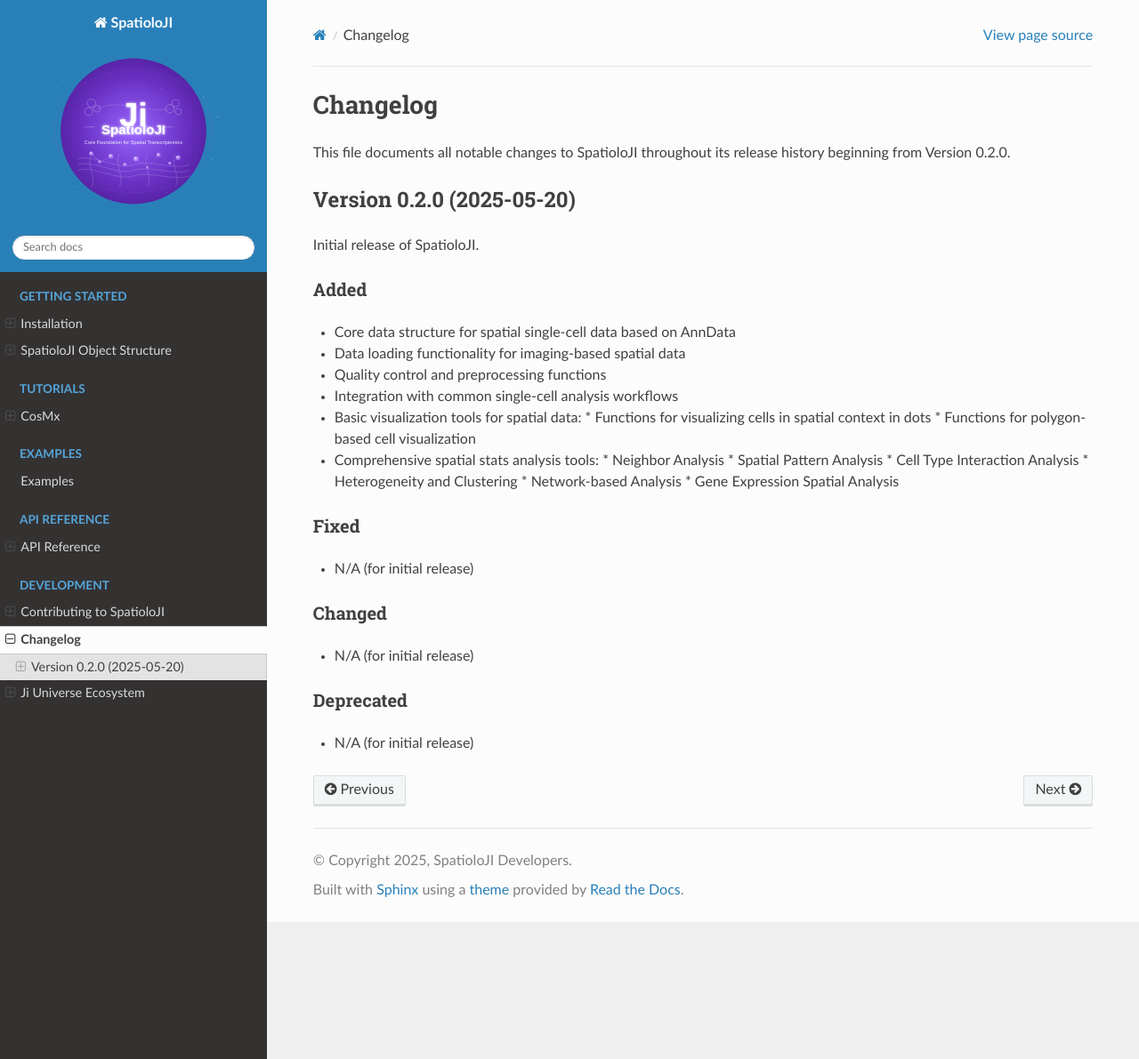
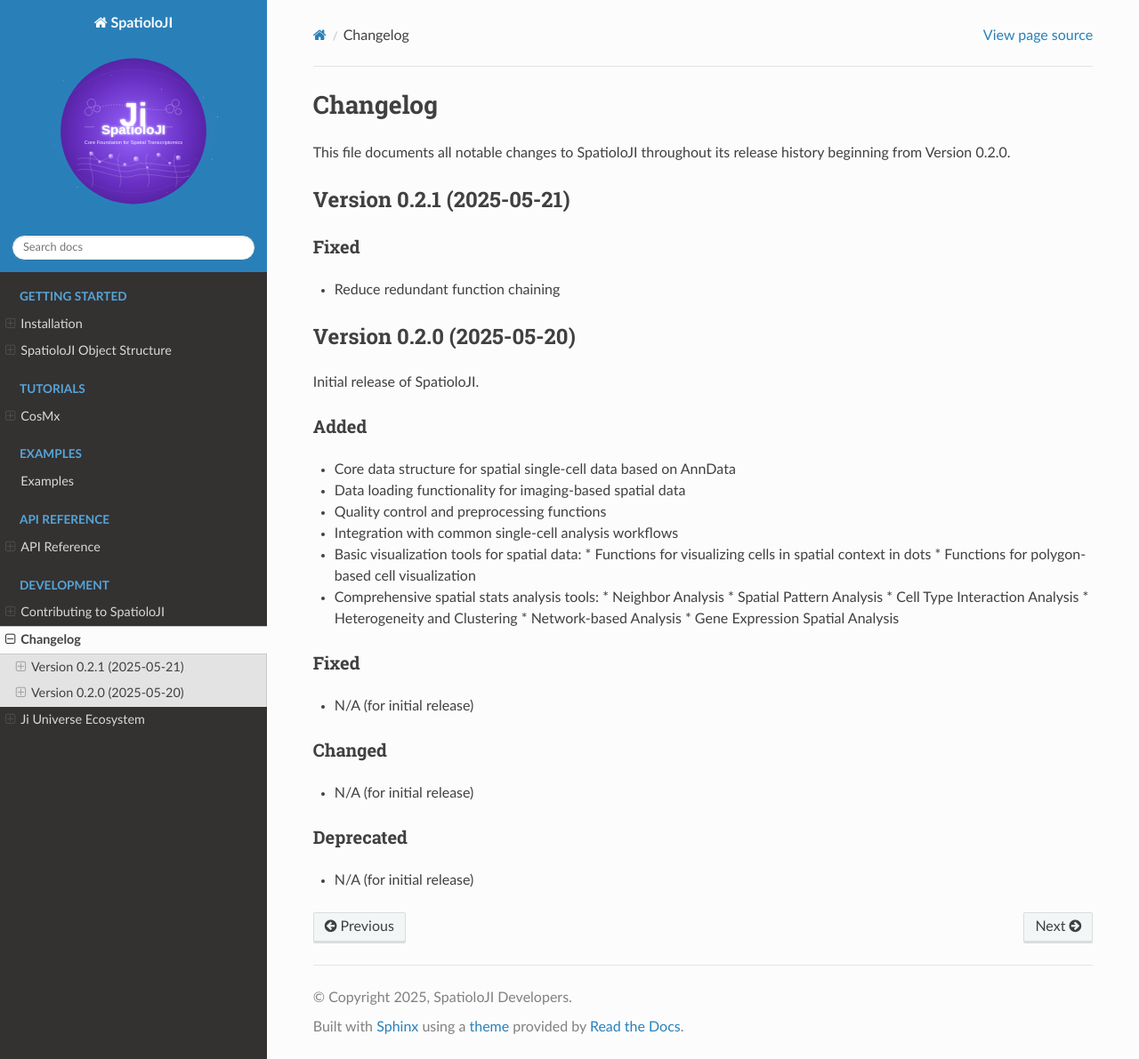
Before and after one commit to gynecoloji/SpatioloJI, a Sphinx documentation site: the page built from docs/source/changelog/index.rst, in a window 1280 px wide and 1191 px high. Shown: the whole window at 89% size. Built offline with Sphinx 7.4.7 and the Read the Docs theme 3.1.0, drawn with Linux system fonts in a browser that asks for light colours; pages that are not in the unit, such as notebooks, are missing from menus; the version number is read from the project's files by our own code.

Commit message:
update changelog

```diff
--- a/docs/source/changelog/index.rst
+++ b/docs/source/changelog/index.rst
@@ -2,6 +2,15 @@
 ==========
 
 This file documents all notable changes to SpatioloJI throughout its release history beginning from Version 0.2.0.
+
+Version 0.2.1 (2025-05-21)
+--------------------------
+
+Fixed
+~~~~~~~~~~~~~~~
+* Reduce redundant function chaining
+
+
 
 Version 0.2.0 (2025-05-20)
 --------------------------
```
Also changed, not shown: 1 other file.
